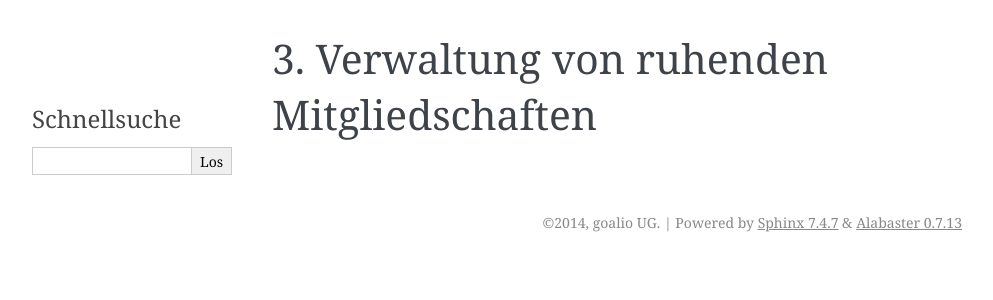
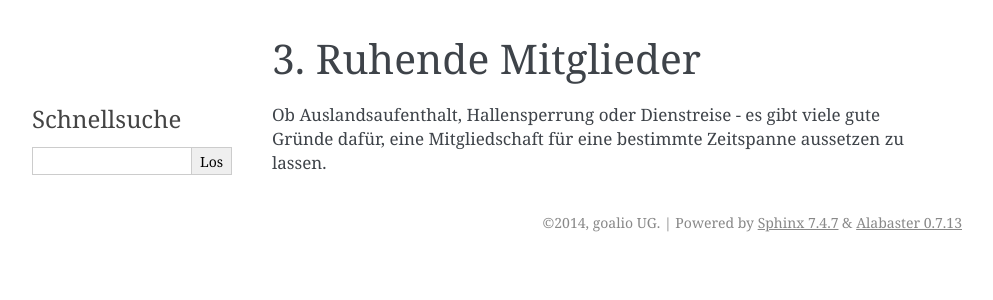
Before and after one commit to goalio/docs, a Sphinx documentation site: the page built from docs/kochbuch/ruhende-mitgliedschaft.rst, in a window 1280 px wide. Shown: the top 300 px of the page, without its empty margins (148-1141 px from the left). Built offline with Sphinx 7.4.7, drawn with Linux system fonts in a browser that asks for light colours; formulas are drawn with MathJax 3.

Commit message:
Update ruhende-mitgliedschaft.rst

```diff
--- a/docs/kochbuch/ruhende-mitgliedschaft.rst
+++ b/docs/kochbuch/ruhende-mitgliedschaft.rst
@@ -1,2 +1,5 @@
-Verwaltung von ruhenden Mitgliedschaften
-========================================
+Ruhende Mitglieder
+==================
+
+
+Ob Auslandsaufenthalt, Hallensperrung oder Dienstreise - es gibt viele gute Gründe dafür, eine Mitgliedschaft für eine bestimmte Zeitspanne aussetzen zu lassen.
```
